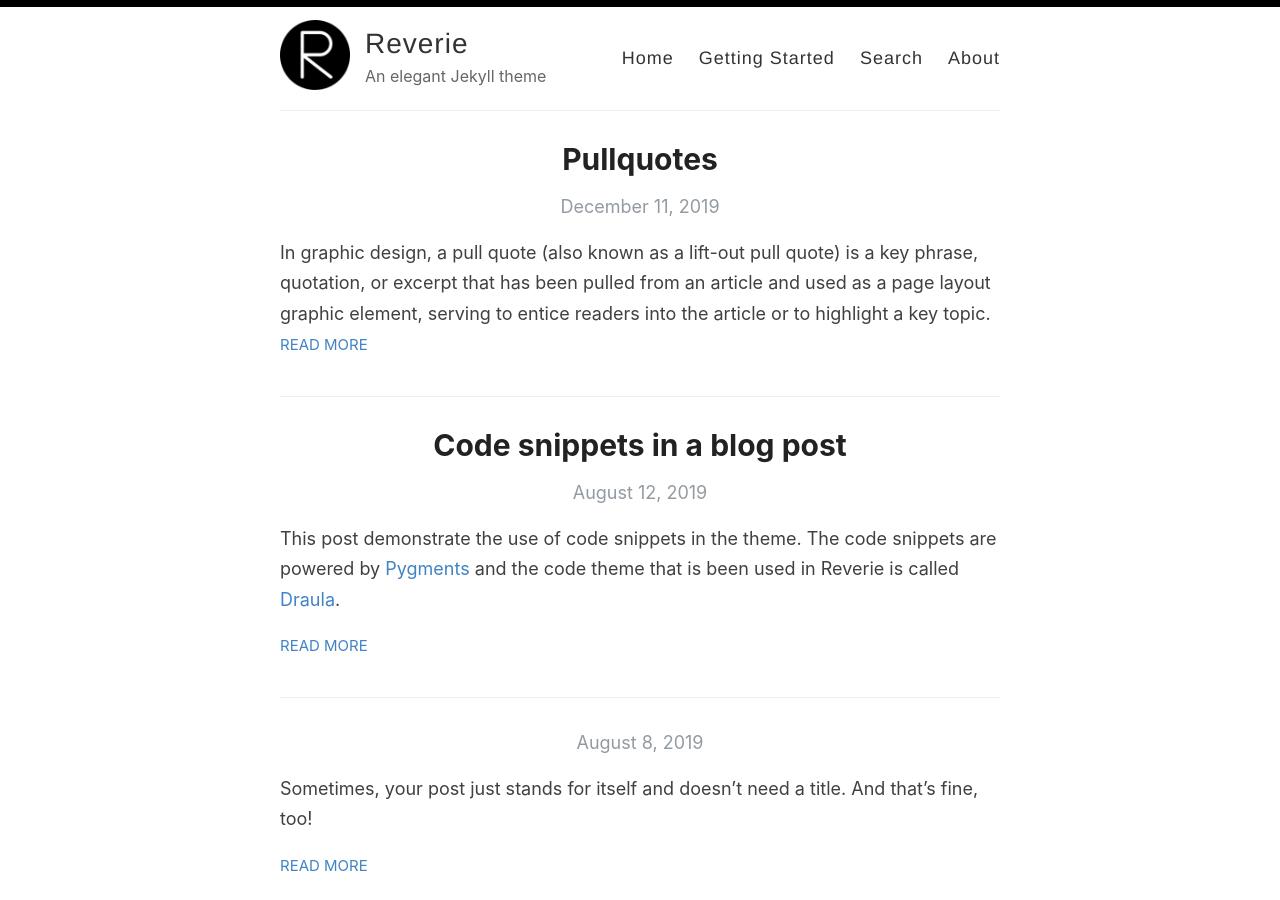
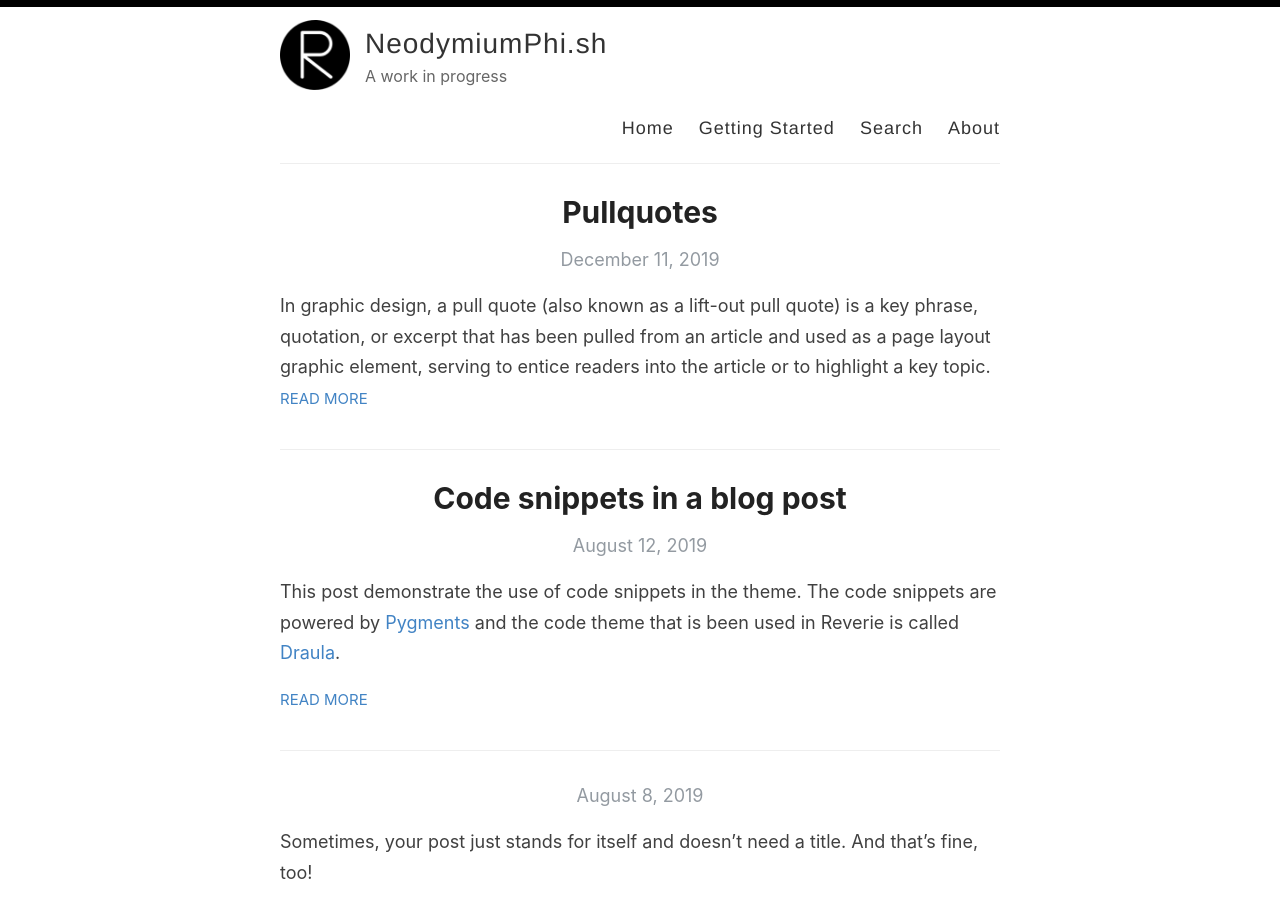
Before and after one commit to NeodymiumPhish/NeodymiumPhish.github.io, a Jekyll site: the page built from index.html, in a window 1280 px wide and 900 px high. Built offline with Jekyll 4.4.1, drawn with Linux system fonts in a browser that asks for light colours; the list of posts is cut into pages by our own code; some of the changed lines change nothing that is shown.

Commit message:
Initial changes to configuration file

```diff
--- a/_config.yml
+++ b/_config.yml
@@ -3,13 +3,13 @@
 #
 
 # Name of your site (displayed in the header)
-name: Reverie
+name: NeodymiumPhi.sh
 
 # Name of the author
 author: Amit Merchant
 
 # Short bio or description (displayed in the header)
-description: An elegant Jekyll theme
+description: A work in progress
 
 # URL of your avatar or profile pic (you could use your GitHub profile pic)
 avatar: /images/reverie.png
@@ -21,15 +21,15 @@
 # Includes an icon in the footer for each username you enter
 footer-links:
   dribbble:
-  email: amit.d.merchant@gmail.com
+  email: neodymiumphish@gmail.com
   facebook:
   flickr:
-  github: amitmerchant1990/reverie
+  github: neodymiumphish
   instagram:
   linkedin:
   pinterest:
   rss: rss
-  twitter: amit_merchant
+  twitter: NeodymiumPhish
   stackoverflow:
   youtube: # channel/<your_long_string> or user/<user-name>
   googleplus: # anything in your profile username that comes after plus.google.com/
@@ -41,21 +41,21 @@
 disqus:
 
 # Enter your Google Analytics web tracking code (e.g. UA-2110908-2) to activate tracking
-google_analytics: UA-43339302-11
+# google_analytics: UA-43339302-11
 
 # For newer "GA4" analytics, use the following instead of the "UA" entry above
-#google_analytics_ga4: G-GABC1DEFG
+google_analytics_ga4: G-PYTR3VNVSZ
 
 # Your website URL (e.g. http://amitmerchant1990.github.io or http://www.amitmerchant.com)
 # Used for Sitemap.xml and your RSS feed
-url: http://www.amitmerchant.com/reverie
-enforce_ssl: https://www.amitmerchant.com/reverie
+url: http://neodymiumphi.sh
+enforce_ssl: https://neodymiumphi.sh
 
 # If you're hosting your site at a Project repository on GitHub pages
 # (http://yourusername.github.io/repository-name)
 # and NOT your User repository (http://yourusername.github.io)
 # then add in the baseurl here, like this: "/repository-name"
-baseurl: "/reverie"
+# baseurl: "/reverie"
 
 #
 # !! You don't need to change any of the configuration flags below !!
```
